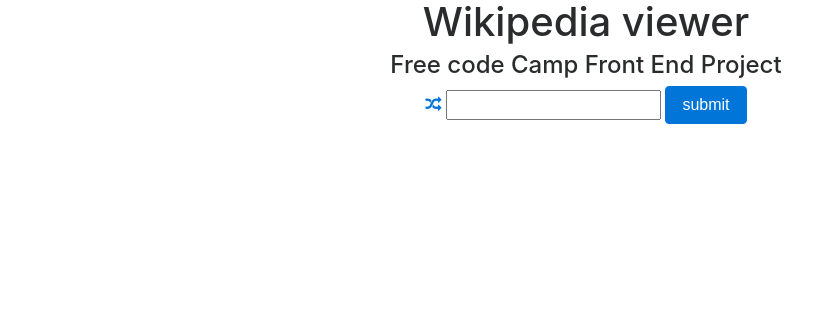
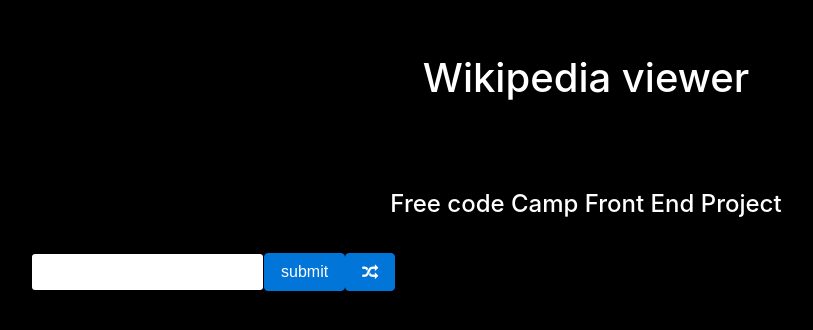
Before and after one commit to manny-torres-02/wikipedia-viewer, a plain HTML site: page index.html in a window 1280 px wide. Shown: the whole page, without its empty margins (54-867 px from the left). Drawn offline with nearby package versions, Linux system fonts and the light colour scheme.

Commit message:
focused on input form
Work on making the input form area smaller and inline with the random and submit button.
Changed the random icon into a button with the font Awesome icon.

Need to put work into centering all the Search input area next time.
Need to adjust the appearance of bullets and text when searching for items.

Need to create function to search when the enter button is hit.

```diff
--- a/index.html
+++ b/index.html
@@ -4,33 +4,33 @@
   <meta charset="UTF-8">
   <title>Wikipedia Viewer</title>
   <link rel="stylesheet" href="https://maxcdn.bootstrapcdn.com/font-awesome/4.4.0/css/font-awesome.min.css">
-
   <link rel='stylesheet prefetch' href='https://cdnjs.cloudflare.com/ajax/libs/twitter-bootstrap/4.0.0-alpha.6/css/bootstrap.min.css'>
-
-      <link rel="stylesheet" href="css/style.css">
-
-
+  <link rel='stylesheet' href="styles/styles.css">
 </head>
-
 <body>
-
 <div class = " container">
   <!--center your text/bkg image-->
   <div class ="text-center">
   <h1> Wikipedia viewer</h3>
   <h4> Free code Camp Front End Project</h4>
-  <a href= " https://en.wikipedia.org/wiki/Special:Random" target="blank">
+  <!--<a href= " https://en.wikipedia.org/wiki/Special:Random" class="btn btn-primary" target="blank" type="button">
   <i class="fa fa-random" aria-hidden="true"></i>
-  </a>
-
-<input class="from-control" id="query">
+</a> -->
+<form class="form-inline">
+<div class="form-group">
+<input type="search" class="form-control" id="query">
        <!--from-control is a bootstrap class-->
   <button id="search" type="button" class=" btn btn-primary">submit</button>
-      </div>
+
+      <a href= " https://en.wikipedia.org/wiki/Special:Random" class="btn btn-primary" target="blank">
+      <i class="fa fa-random" aria-hidden="true"></i>
+      </a>
+    </div> <!-- Form-group-->
+  </form>
+</div>
   <ul id="output">
     <!-- place to out put list items-->
     </ul>
-
 </div>
   <script src='https://cdnjs.cloudflare.com/ajax/libs/jquery/3.1.1/jquery.min.js'></script>
 <script src='https://cdnjs.cloudflare.com/ajax/libs/twitter-bootstrap/4.0.0-alpha.6/js/bootstrap.min.js'></script>
--- /dev/null
+++ b/styles/styles.css
@@ -0,0 +1,10 @@
+body {
+background-color: black;
+color: white;
+}
+h1{
+  padding:5%;
+}
+h4{
+  padding:2.5%;
+}
```
